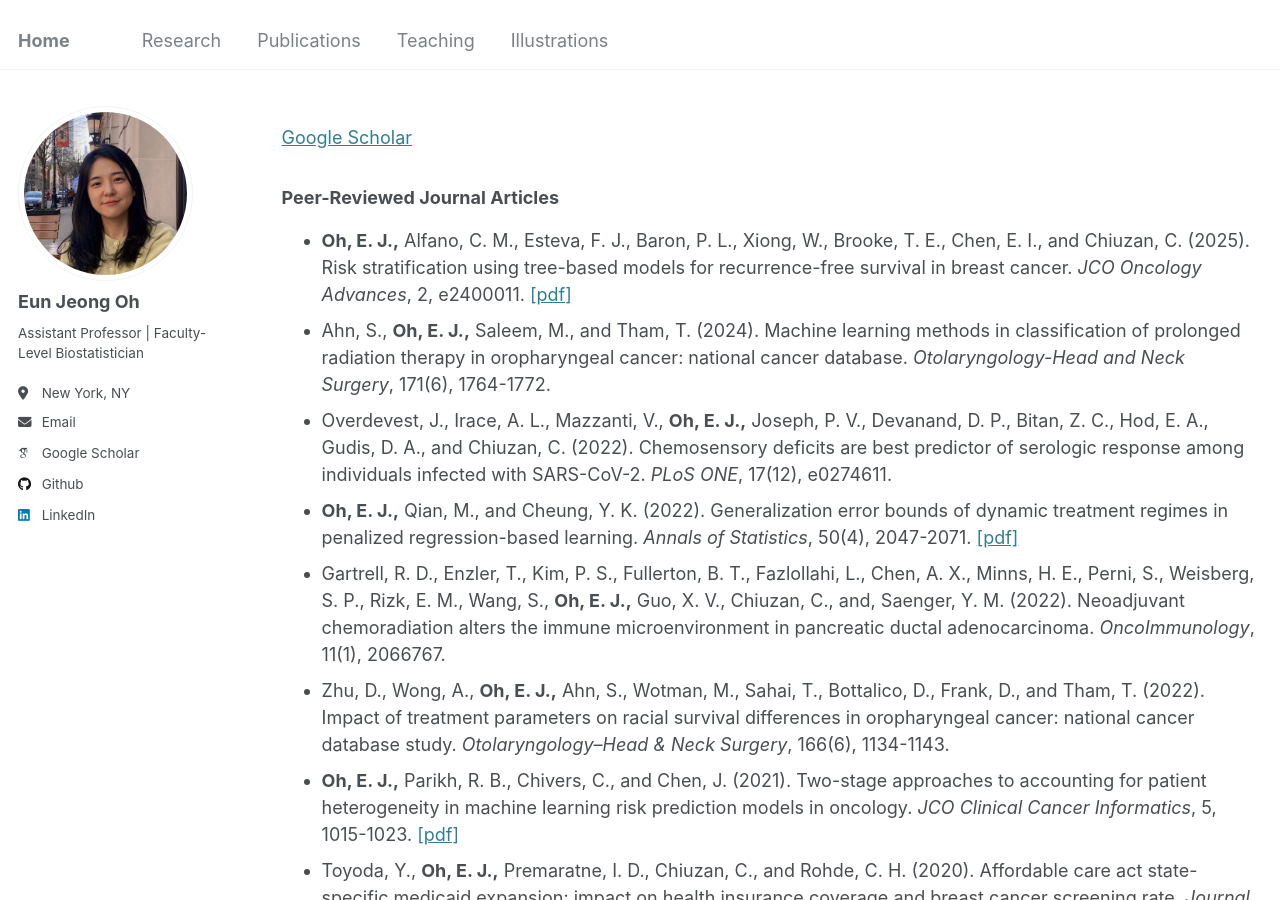
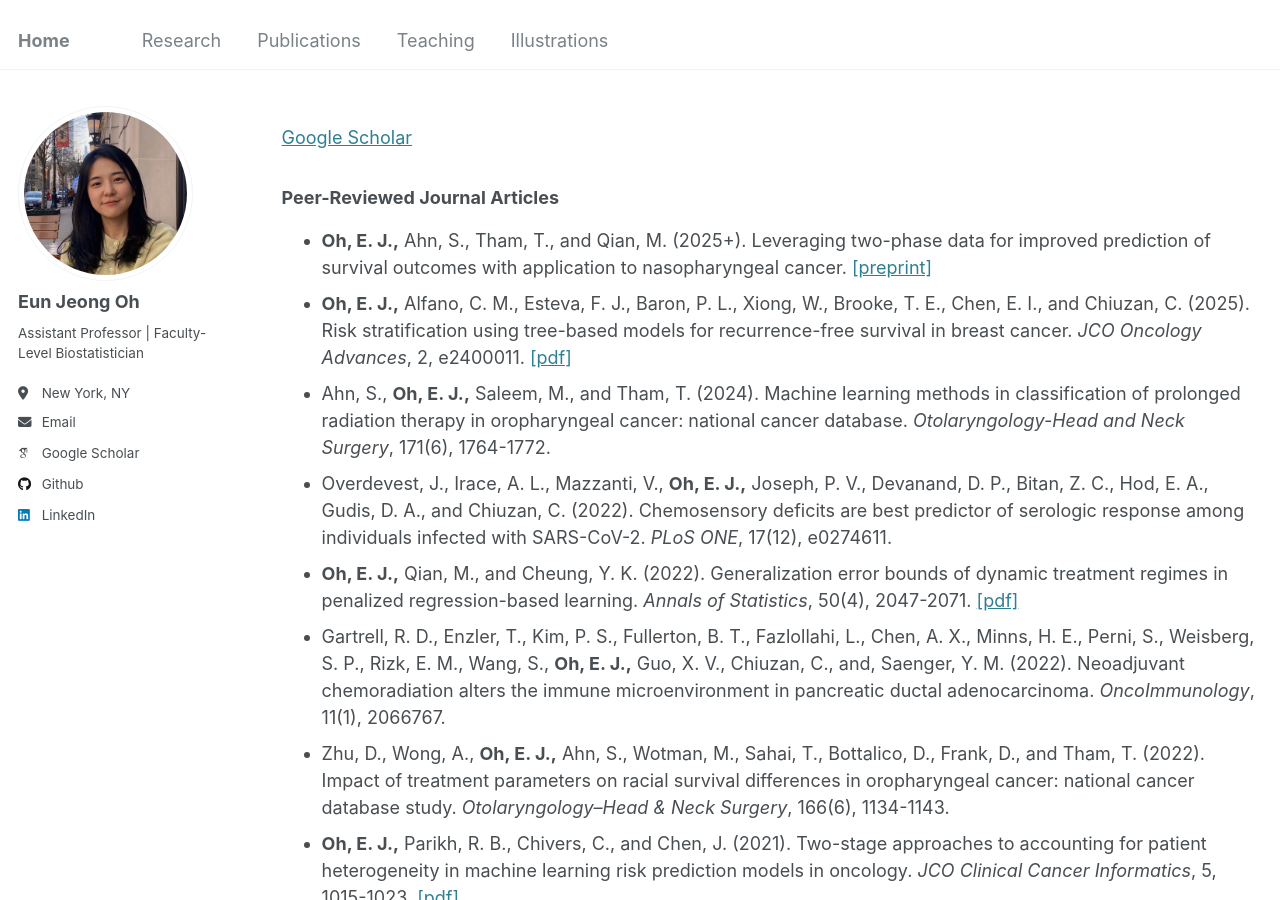
Before and after one commit to oheunj/oheunj.github.io, a Jekyll site: the page built from _pages/publications.md, in a window 1280 px wide and 900 px high. Built offline with Jekyll 4.4.1, drawn with Linux system fonts in a browser that asks for light colours; some web fonts are replaced.

Commit message:
Update publications.md

```diff
--- a/_pages/publications.md
+++ b/_pages/publications.md
@@ -12,6 +12,7 @@
 [Google Scholar](https://scholar.google.com/citations?user=zpclPhcAAAAJ&hl=en)
 
 ### Peer-Reviewed Journal Articles
+* __Oh, E. J.,__ Ahn, S., Tham, T., and Qian, M. (2025+). Leveraging two-phase data for improved prediction of survival outcomes with application to nasopharyngeal cancer. [[preprint]](https://arxiv.org/pdf/2503.16732)
 * __Oh, E. J.,__ Alfano, C. M., Esteva, F. J., Baron, P. L., Xiong, W., Brooke, T. E., Chen, E. I., and  Chiuzan, C. (2025). Risk stratification using tree-based models for recurrence-free survival in breast cancer. _JCO Oncology Advances_, 2, e2400011. [[pdf]](https://ascopubs.org/doi/pdfdirect/10.1200/OA.24.00011)
 * Ahn, S., __Oh, E. J.,__ Saleem, M., and Tham, T. (2024). Machine learning methods in classification of prolonged radiation therapy in oropharyngeal cancer: national cancer database. _Otolaryngology-Head and Neck Surgery_, 171(6), 1764-1772.
 * Overdevest, J., Irace, A. L., Mazzanti, V., __Oh, E. J.,__ Joseph, P. V., Devanand, D. P., Bitan, Z. C., Hod, E. A., Gudis, D. A., and Chiuzan, C. (2022). Chemosensory deficits are best predictor of serologic response among individuals infected with SARS-CoV-2. _PLoS ONE_, 17(12), e0274611.
```
